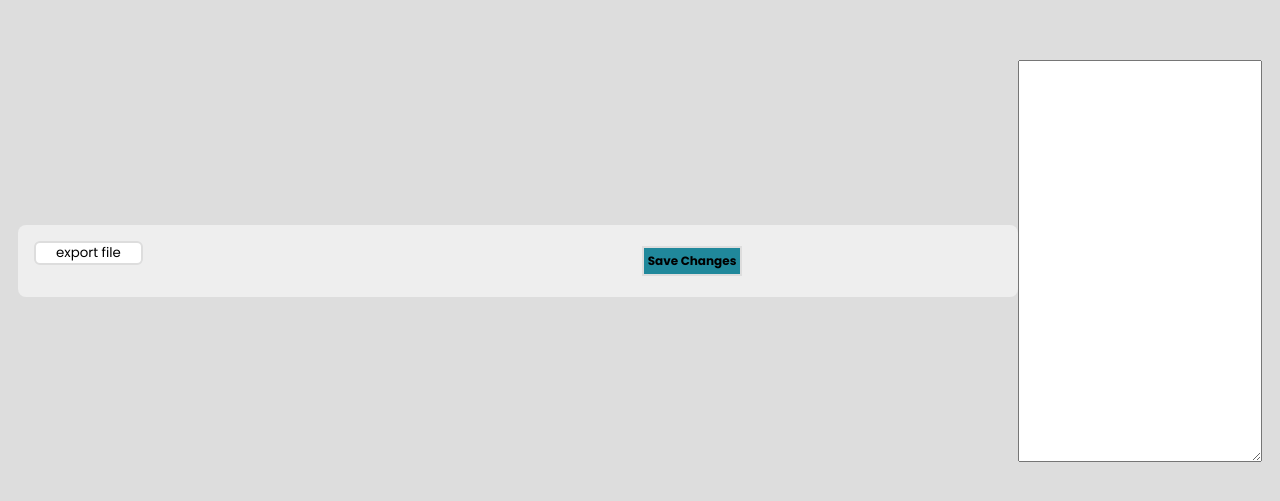
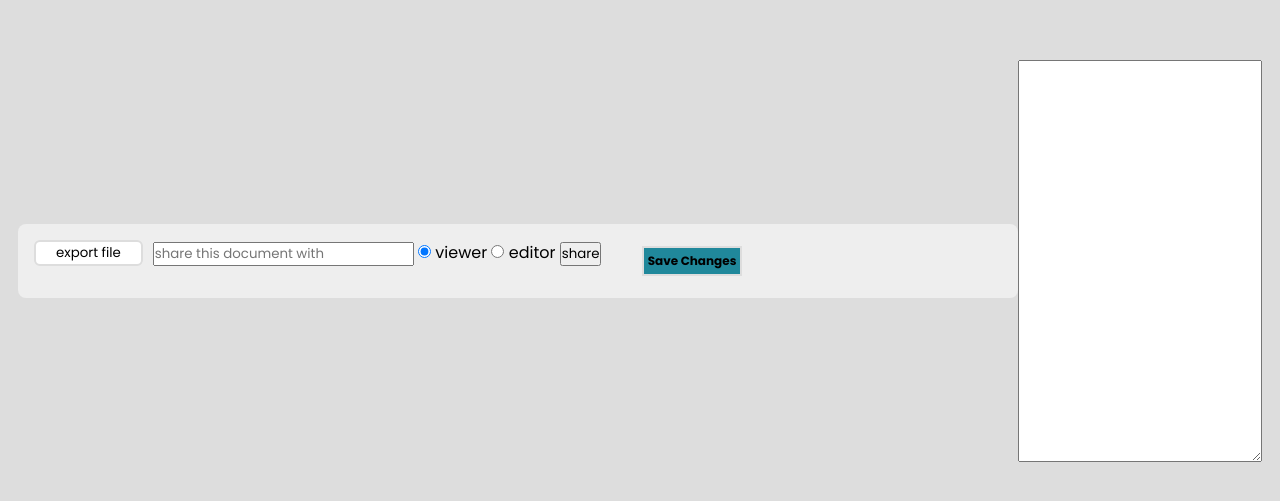
Before and after one commit to shilatorkaby/Shared-Document-Client-Side, a plain HTML site: page dist/templates/edit.html in a window 1280 px wide. Shown: the part 139-640 px from the top of the page. Drawn offline with nearby package versions, Linux system fonts and the light colour scheme.

Commit message:
fixed stuff

```diff
--- a/dist/templates/edit.html
+++ b/dist/templates/edit.html
@@ -14,6 +14,17 @@
       <button class="color" id="export">
         export file
       </button>
+      <div>
+        <input type="text" id="email" placeholder="share this document with">
+        <input type="radio" id="viewer" name="user-role" value="viewer" checked="checked">
+        <label for="viewer">viewer</label>
+        <input type="radio" id="editor" name="user-role" value="editor">
+        <label for="editor">editor</label>
+        <button id="share" class="btn btn-info">
+          share
+        </button>
+      </div>
+
     </div>
   </div>
 </div>
```
Also changed, not shown: src/edit.js (+22 -6 lines).
